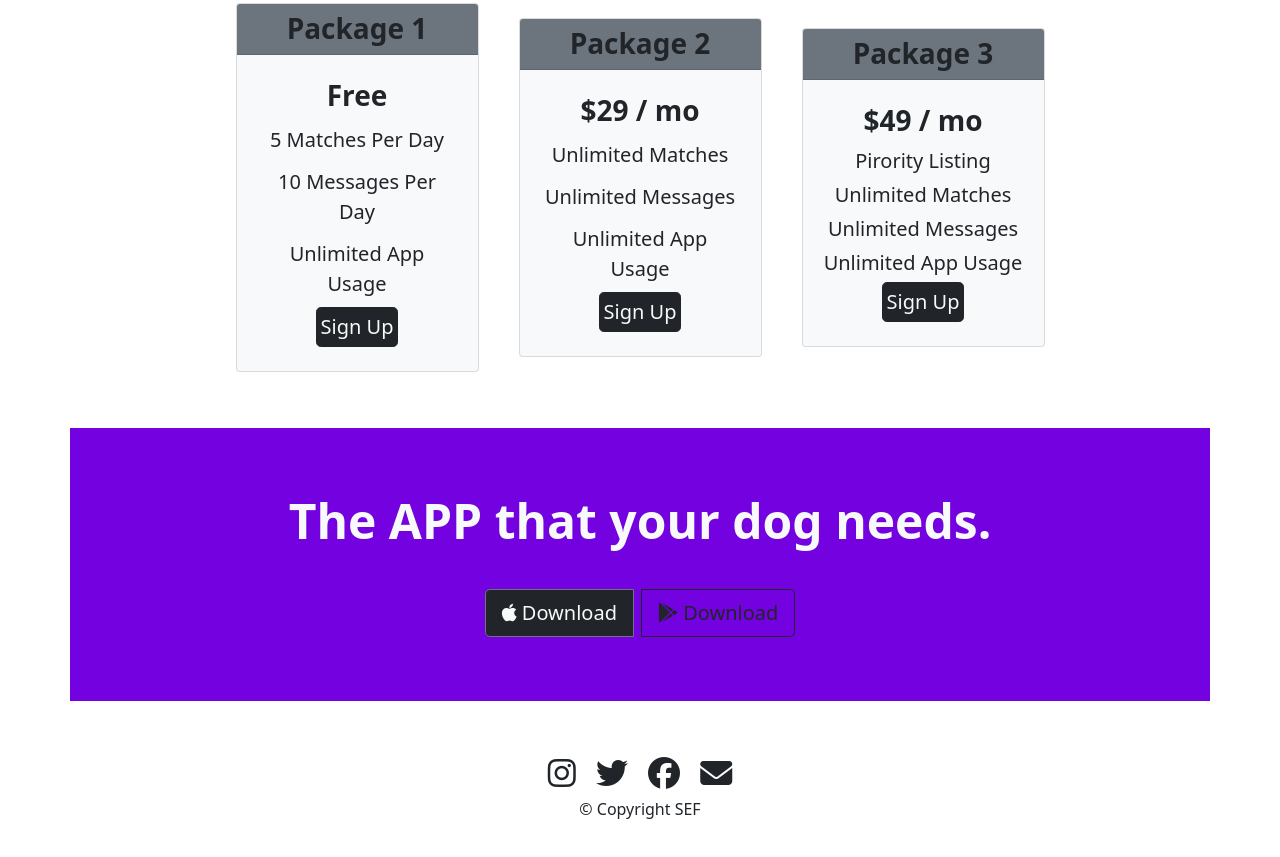
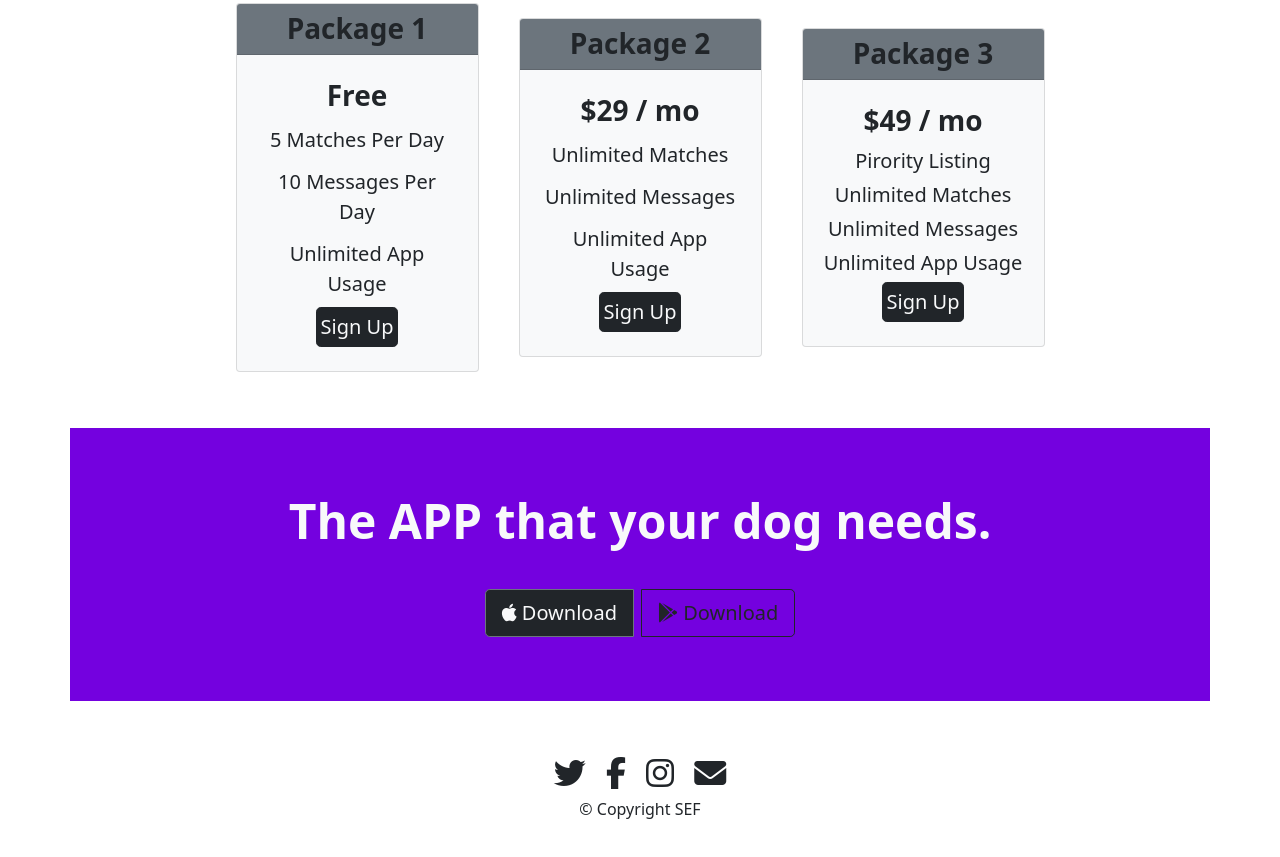
Before and after one commit to joeri2k/datemydog, a plain HTML site: page index.html in a window 1280 px wide. Shown: the part 1427-2284 px from the top of the page. Drawn offline with nearby package versions, Linux system fonts and the light colour scheme.

Commit message:
fixed icons

```diff
--- a/index.html
+++ b/index.html
@@ -219,9 +219,9 @@
   <footer id="footer">
     <div class="container-lg text-center p-5">
       <div class="text-center">
+        <i class="fab fa-twitter p-2 fa-2x"></i>
+        <i <i class="fab fa-facebook-f p-2 fa-2x"></i></i>
         <i class="fab fa-instagram p-2 fa-2x"></i>
-        <i class="fab fa-twitter p-2 fa-2x"></i>
-        <i class="fab fa-facebook p-2 fa-2x"></i>
         <i class="fas fa-envelope p-2 fa-2x"></i>
       </div>
     <p>© Copyright SEF</p>
```
